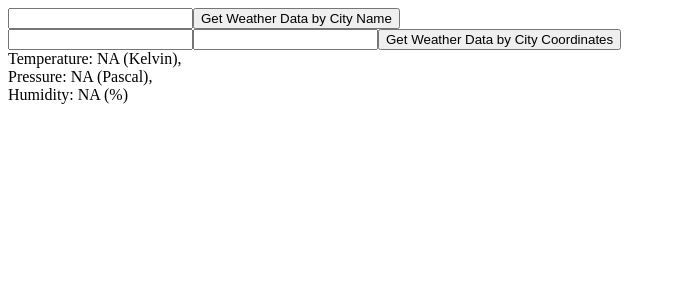
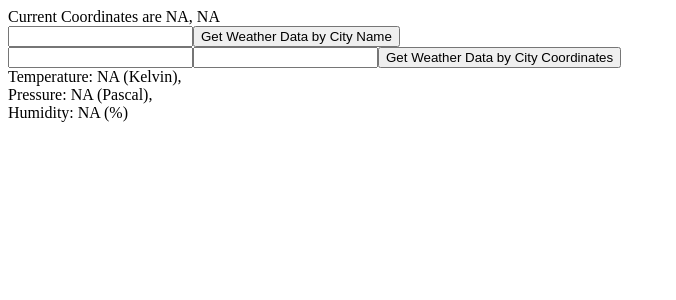
Before and after one commit to ajschuessler/weatherApp, a React app: page / in a window 1280 px wide. Shown: the top 300 px of the page, without its empty margins (0-676 px from the left). Built offline with nearby package versions, Linux system fonts and the light colour scheme; no server answers; the HTML template or start-up script is replaced by a standard one.

Commit message:
User coordinates render on screen on componentDidMount.

```diff
--- a/client/src/index.jsx
+++ b/client/src/index.jsx
@@ -10,7 +10,8 @@ class App extends React.Component {
         super(props);
 
         this.state = {
-            currentPosition: undefined,
+            currentLatitude: 'NA',
+            currentLongitude: 'NA',
             currentCityTemp: 'NA',
             currentCityPressure: 'NA',
             currentCityHumidity: 'NA'
@@ -24,7 +25,8 @@ class App extends React.Component {
     getUserLocation() {
         navigator.geolocation.getCurrentPosition(position => {
             this.setState({
-                currentPosition: position
+                currentLatitude: position.coords.latitude,
+                currentLongitude: position.coords.longitude
             })
         }, error => {
             console.log(error)
@@ -78,8 +80,14 @@ class App extends React.Component {
     render() {
         return (
             <div>
-                <WeatherByCitySection getCityWeatherDataByCityName={this.getCityWeatherDataByCityName} getCityWeatherDataByCityCoordinates={this.getCityWeatherDataByCityCoordinates} currentCityTemp={this.state.currentCityTemp} currentCityPressure={this.state.currentCityPressure} currentCityHumidity={this.state.currentCityHumidity}/>
-
+                <WeatherByCitySection
+                currentLatitude={this.state.currentLatitude}
+                currentLongitude={this.state.currentLongitude}
+                getCityWeatherDataByCityName={this.getCityWeatherDataByCityName}
+                getCityWeatherDataByCityCoordinates={this.getCityWeatherDataByCityCoordinates}
+                currentCityTemp={this.state.currentCityTemp}
+                currentCityPressure={this.state.currentCityPressure}
+                currentCityHumidity={this.state.currentCityHumidity}/>
             </div>
         )
     }
--- a/client/src/weatherByCitySection.jsx
+++ b/client/src/weatherByCitySection.jsx
@@ -16,6 +16,7 @@ class WeatherByCitySection extends React.Component {
         return (
 
             <div>
+                <div>Current Coordinates are {this.props.currentLatitude}, {this.props.currentLongitude}</div>
 
                 <div>
                     <input type="text" id='cityNameInput'></input>
```
